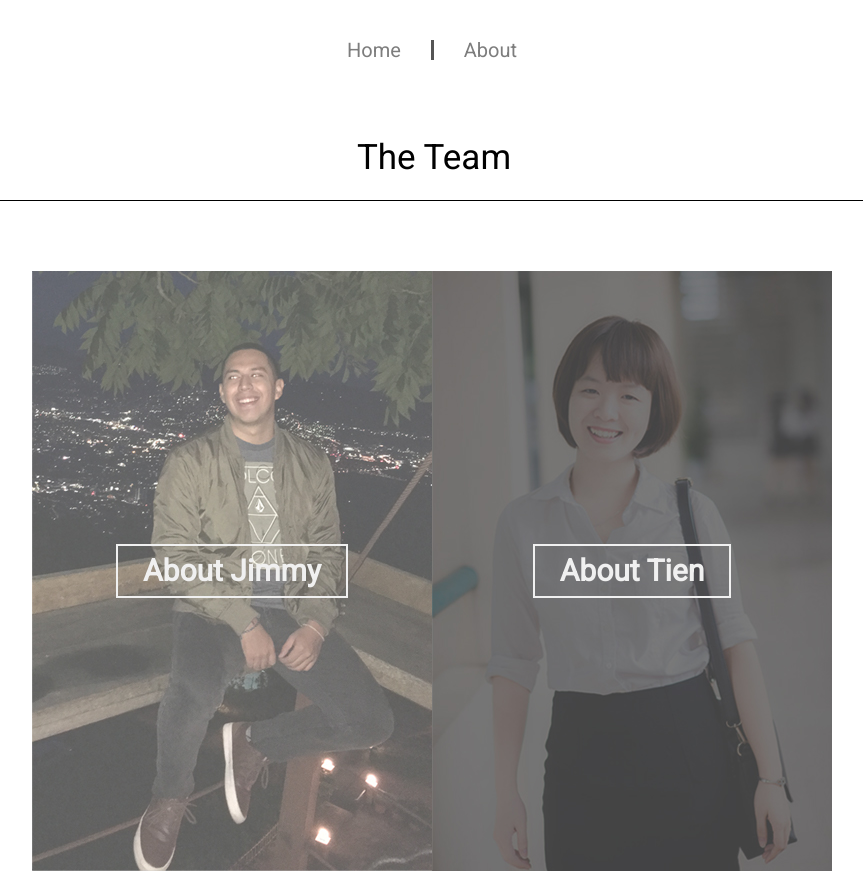
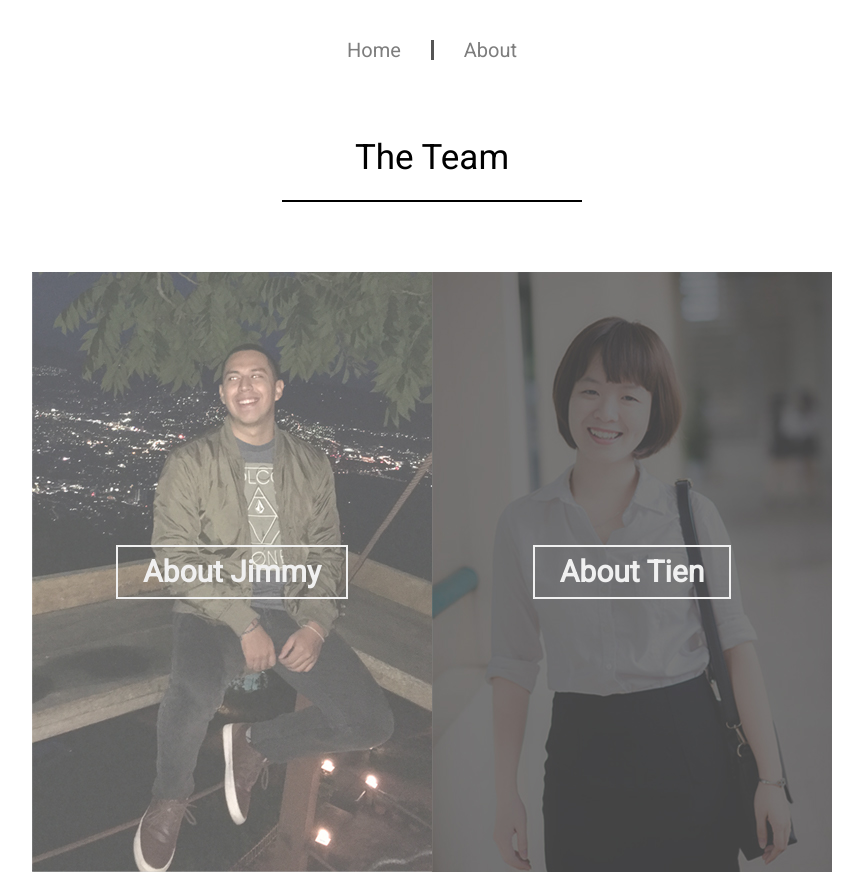
Before and after one commit to tien-149/le_tien_caderon_jimmy_teampage, a plain HTML site: page index.html in a window 1280 px wide. Shown: the top 872 px of the page, without its empty margins (208-1071 px from the left). Drawn offline with nearby package versions, Linux system fonts and the light colour scheme.

Commit message:
updated readme file

```diff
--- a/css/main.css
+++ b/css/main.css
@@ -52,9 +52,9 @@ nav ul li:first-child
 	font-size: 35px;
 	text-align: center;
 	margin-top: 80px;
-	border-bottom: solid 1px #000;
+	border-bottom: solid 2px #000;
 	padding-bottom: 25px;
-	width: 900px;
+	width: 300px;
 }
 
 .bioCon
```
Also changed, not shown: 1 other file.
